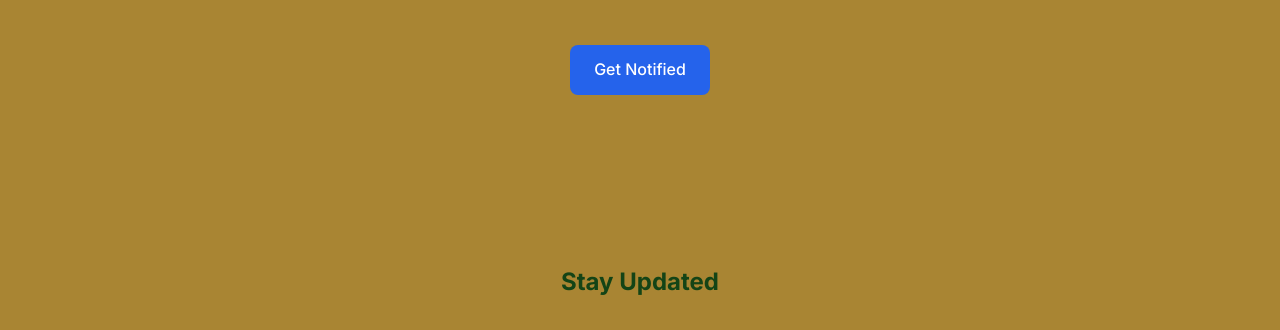
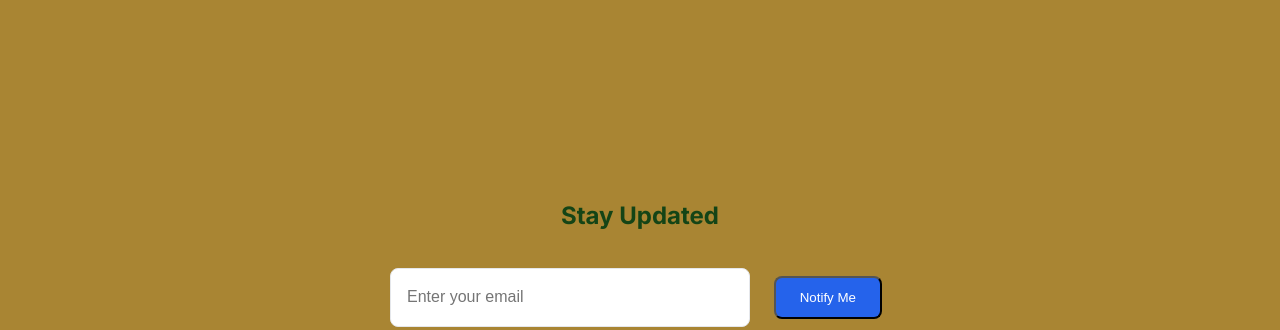
Before and after one commit to kpkuhl/test-landing-page, a plain HTML site: page index.html in a window 1280 px wide. Shown: the part 468-798 px from the top of the page. Drawn offline with Linux system fonts and the light colour scheme.

Commit message:
Remove Get Notified button

```diff
--- a/index.html
+++ b/index.html
@@ -26,9 +26,6 @@
             <section class="hero">
                 <h1>Something Amazing is Coming Soon</h1>
                 <p class="subtitle">We're working hard to bring you an incredible experience. Stay tuned!</p>
-                <div class="cta-buttons">
-                    <a href="#contact" class="btn primary">Get Notified</a>
-                </div>
             </section>
 
             <section id="contact" class="contact">
```
